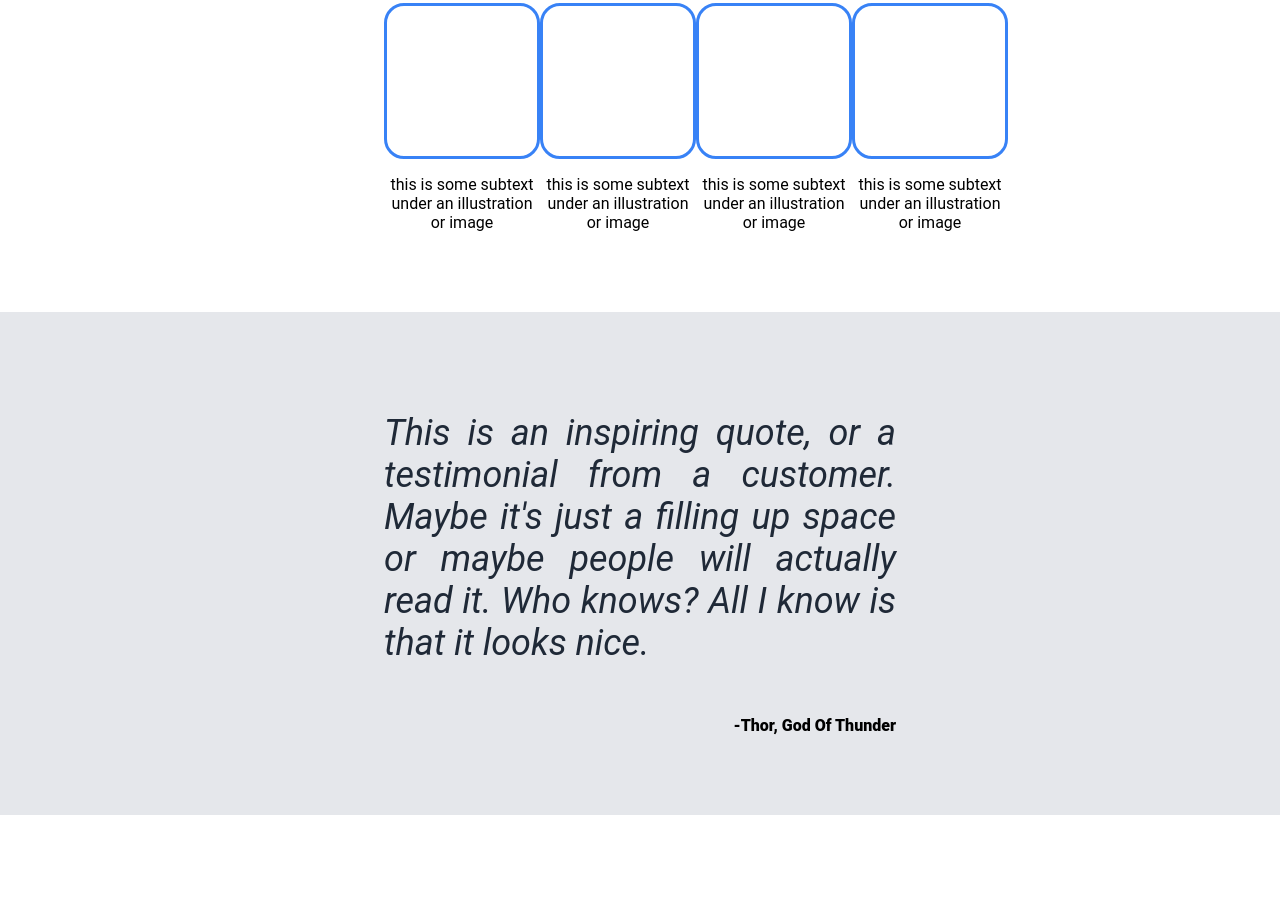
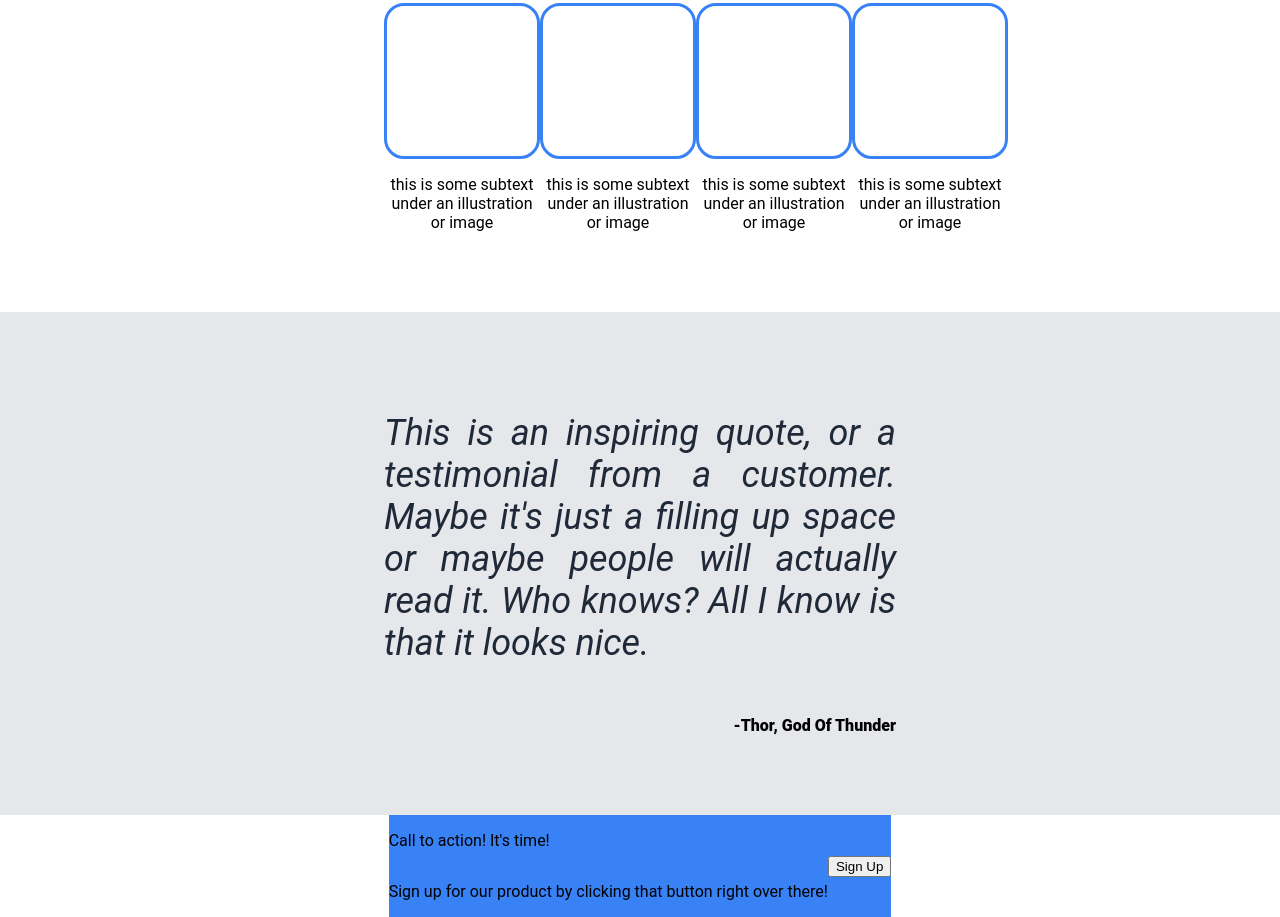
Before and after one commit to arunkumarmarndi/odin-recipes, a plain HTML site: page index.html in a window 1280 px wide. Shown: the part 200-1117 px from the top of the page. Before the commit the page ends 1015 px from the top, so only its background shows below. Drawn offline with Linux system fonts and the light colour scheme.

Commit message:
Basic skeletal code for section 4. justify-content: center.Further improvement needed

```diff
--- a/css/style.css
+++ b/css/style.css
@@ -76,3 +76,23 @@ body {
     display: flex;
     justify-content: flex-end;
 }
+
+.section4{
+    display: flex;
+    justify-content: center;
+}
+
+.section4 .blue-box{
+    display: flex;
+    background-color: #3882F6;
+}
+
+.section4 .blue-box .sign-up-text{
+    display: flex;
+    flex-direction: column;
+}
+
+.section4 .blue-box .sign-up-button{
+    display: flex;
+    align-items: center;
+}
--- a/index.html
+++ b/index.html
@@ -62,7 +62,21 @@
         </div>
     </div>
     <div class="section4">
-
+        <div class="blue-box">
+            <div class="sign-up-text">
+                <div class="row1">
+                    <p>Call to action! It's time!</p>
+                </div>
+                <div class="row2">
+                    <p>Sign up for our product by clicking that button right over there!</p>
+                </div>
+            </div>
+            <div class="sign-up-button">
+                <div class="buttons">
+                    <button id="button-id">Sign Up</button>
+                </div>
+            </div>
+        </div>
     </div>
 </body>
 </html>
```
